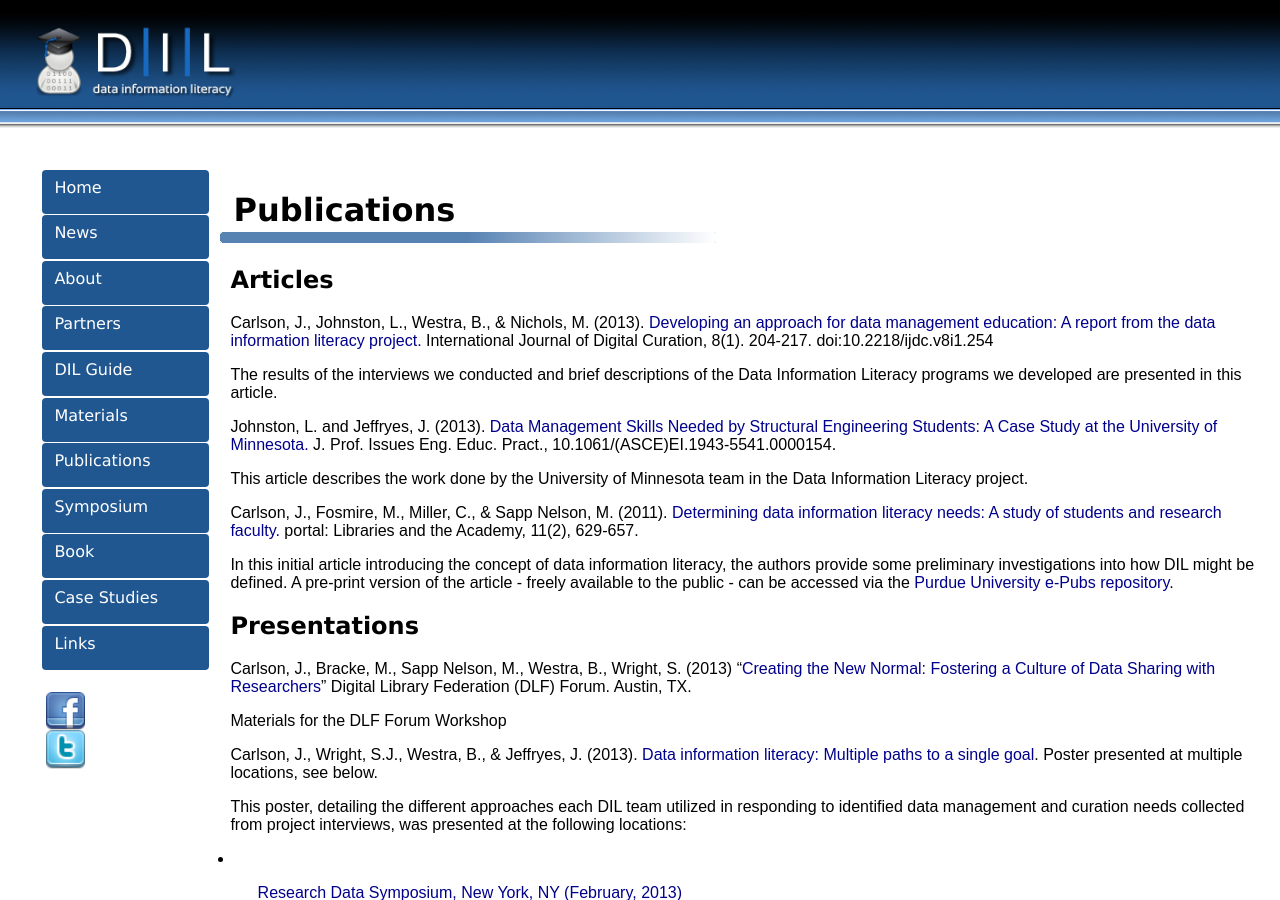
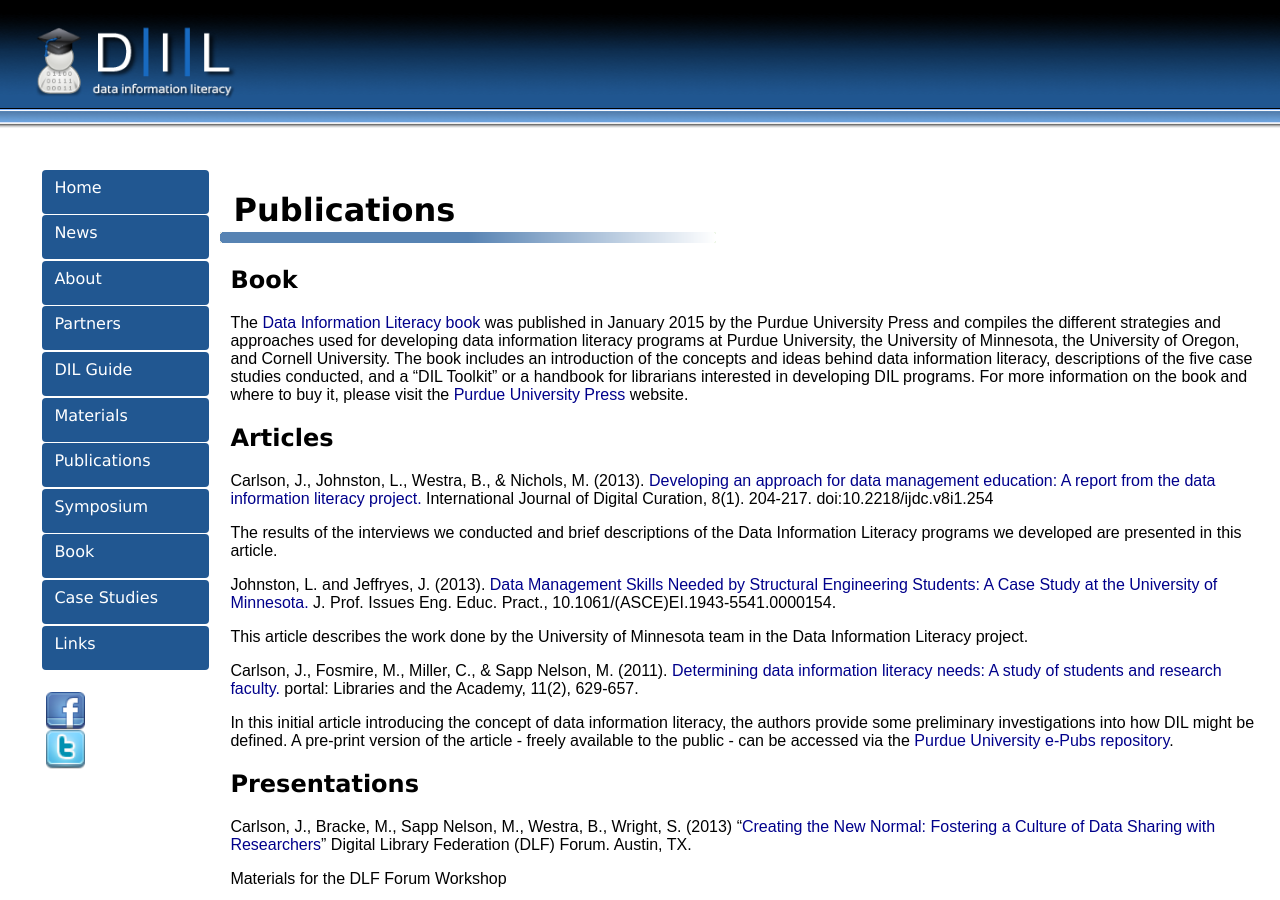
Before and after one commit to datainfolit/datainfolit, a Jekyll site: the page built from publications/index.html, in a window 1280 px wide and 900 px high. Built offline with Jekyll 4.4.1, drawn with Linux system fonts in a browser that asks for light colours.

Commit message:
Update index.html

```diff
--- a/publications/index.html
+++ b/publications/index.html
@@ -6,6 +6,11 @@
 <div class="content">
 <!-- Page Title -->
 <h1 class="underline">Publications</h1>
+<!-- Subtitle -->
+<h2 class="underline">Book</h2>
+<!-- Content -->
+<p>The <a href="http://www.thepress.purdue.edu/titles/format/9781612493527" target="blank">Data Information Literacy book</a> was published in January 2015 by the Purdue University Press and compiles the different strategies and approaches used for developing data information literacy programs at Purdue University, the University of Minnesota, the University of Oregon, and Cornell University. The book includes an introduction of the concepts and ideas behind data information literacy, descriptions of the five case studies conducted, and a “DIL Toolkit” or a handbook for librarians interested in developing DIL programs. For more information on the book and where to buy it, please visit the <a href="http://www.thepress.purdue.edu/titles/format/9781612493527" target="blank">Purdue University Press</a> website.</p>
+
 <!-- Subtitle -->
 <h2>Articles</h2>
 <!-- Content -->
```
